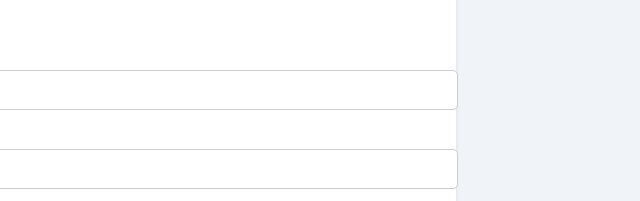
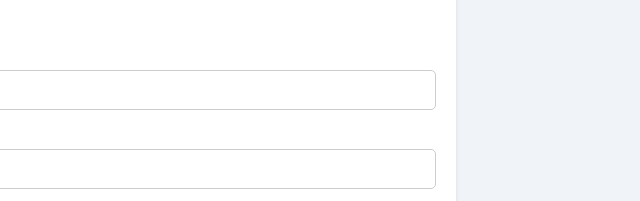
Before and after one commit to seddonnguyen/SBA-308, a plain HTML site: page pages/index.html in a window 1280 px wide. Shown: the part 180-381 px from the top of the page, 604-1244 px from the left. Drawn offline with Linux system fonts and the light colour scheme.

Commit message:
Fix input layout

```diff
--- a/css/styles.css
+++ b/css/styles.css
@@ -53,9 +53,12 @@ h1 {
 .input-group input {
     width: 100%;
     padding: 10px;
-    font-size: 1rem;
     border: 1px solid #ccc;
     border-radius: 5px;
+    font-size: 1rem;
+    box-sizing: border-box;
+    display: inline-block;
+    vertical-align: middle;
 }
 
 button {
```
